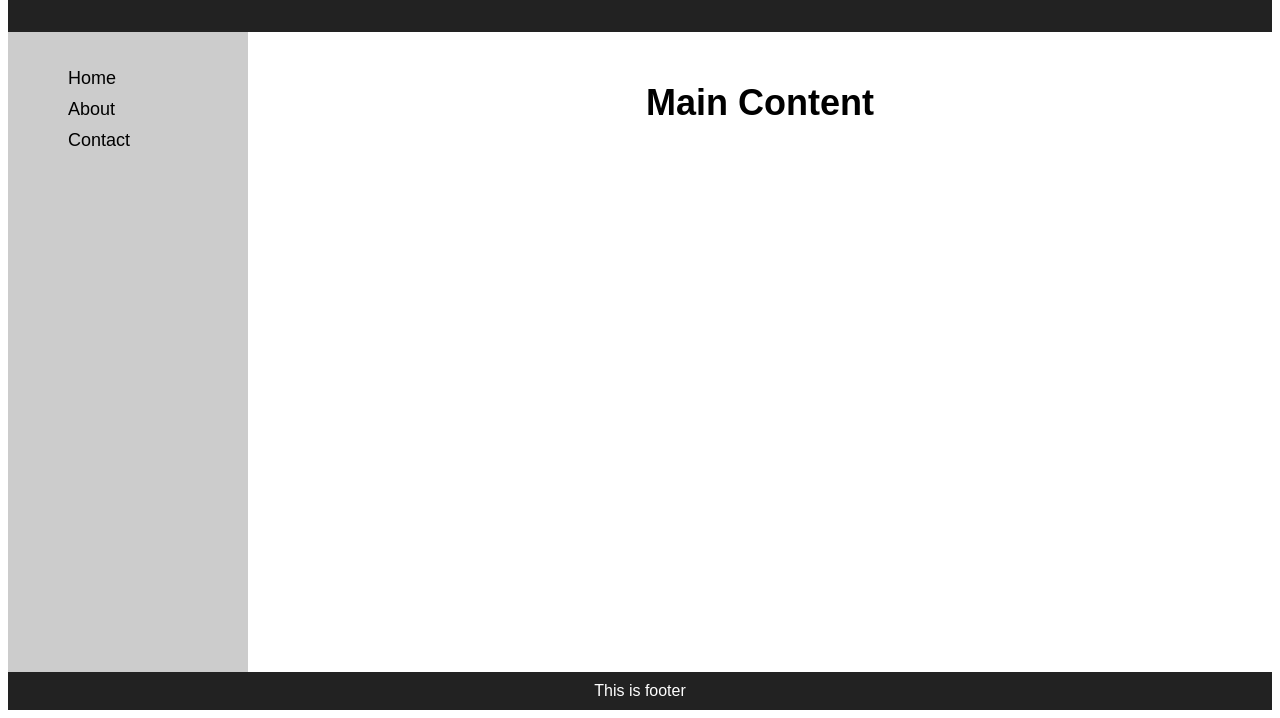
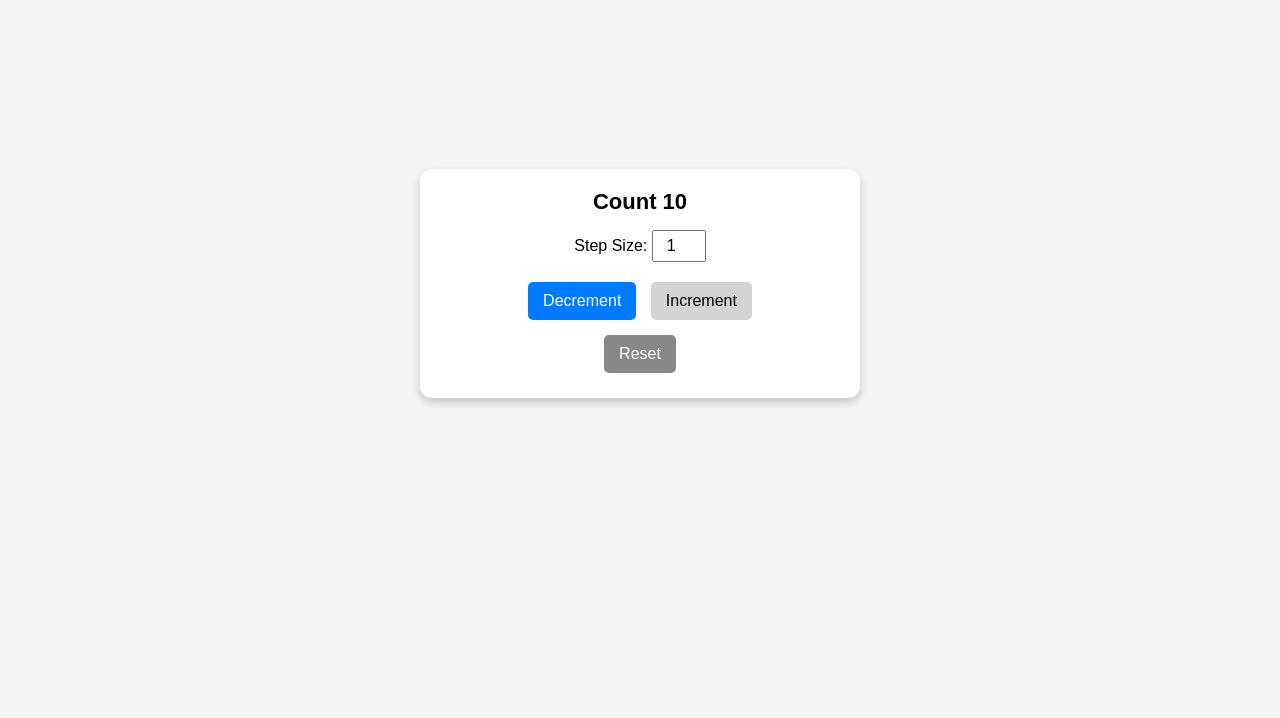
Before and after one commit to Dtoonsv28/WEBTECH, a plain HTML site: page index.html in a window 1280 px wide. Shown: the part 125-843 px from the top of the page. After the commit the page ends 816 px from the top, so only its background shows below. Drawn offline with Linux system fonts and the light colour scheme.

Commit message:
Add files via upload

```diff
--- a/index.html
+++ b/index.html
@@ -1,83 +1,112 @@
 <!DOCTYPE html>
 <html lang="en">
- <Style>
+<head>
+    <meta charset="UTF-8">
+    <meta name="viewport" content="width=device-width, initial-scale=1.0">
+    <title>Counter UI</title>
+    <style>
+        body {
+            display: flex;
+            justify-content: center;
+            align-items: center;
+            height: 100vh;
+            background-color: #f4f4f4;
+            font-family: Arial, sans-serif;
+        }
+        .counter-box {
+            background: white;
+            padding: 20px;
+            border-radius: 12px;
+            box-shadow: 0 4px 8px rgba(0, 0, 0, 0.2);
+            text-align: center;
+            min-width: 400px;
+            min-height:auto;
+        }
+        h2 {
+            margin: 0 0 15px;
+            font-size: 22px;
+        }
+        .step-size {
+            margin-bottom: 15px;
+        }
+        input {
+            width: 40px;
+            text-align: center;
+            padding: 5px;
+            font-size: 16px;
+        }
+        button {
+            padding: 10px 15px;
+            border: none;
+            cursor: pointer;
+            margin: 5px;
+            border-radius: 5px;
+            font-size: 16px;
+            transition: 0.2s;
+        }
+        .decrement {
+            background-color: #007bff;
+            color: white;
+        }
+        .increment {
+            background-color: #d3d3d3;
+        }
+        .reset {
+            background-color: #888;
+            color: white;
+            margin-top: 10px;
+        }
+        button:hover {
+            opacity: 0.8;
+        }
+    </style>
+</head>
+<body>
 
-body {
-    font-family: Arial, sans-serif;
-}
+<div class="counter-box">
+    <h2>Count <span id="count">10</span></h2>
 
-header {
-    background-color: #222;
-    color: white;
-    text-align: center;
-    padding: 15px;
-    font-size: 24px;
-    font-weight: bold;
-}
+    <div class="step-size">
+        <label for="step">Step Size:</label>
+        <input type="number" id="step" value="1" min="1">
+    </div>
 
-.container {
-    display: flex;
-    height: 80vh;
-}
+    <button class="decrement" onclick="decrement()">Decrement</button>
+    <button class="increment" onclick="increment()">Increment</button>
+    <br>
+    <button class="reset" onclick="resetCount()">Reset</button>
+</div>
 
-.sidebar {
-    width: 200px;
-    background-color: #ccc;
-    padding: 20px;
-}
+<script>
+    let count = 10;
+    const minCount = 0; // Prevents negative numbers
 
-.sidebar ul {
-    list-style-type: none;
-}
+    function updateDisplay() {
+        document.getElementById("count").innerText = count;
+    }
 
-.sidebar ul li {
-    margin: 10px 0;
-}
+    function getStepSize() {
+        return Math.max(1, parseInt(document.getElementById("step").value) || 1);
+    }
 
-.sidebar ul li a {
-    text-decoration: none;
-    color: black;
-    font-size: 18px;
-}
+    function increment() {
+        count += getStepSize();
+        updateDisplay();
+    }
 
-.content {
-    flex: 1;
-    padding: 20px;
-    font-size: 24px;
-    font-weight: bold;
-}
+    function decrement() {
+        count = Math.max(minCount, count - getStepSize());
+        updateDisplay();
+    }
 
-footer {
-    background-color: #222;
-    color: white;
-    text-align: center;
-    padding: 10px;
-    font-size: 16px;
-}
-    </style>
-  <head>
-      <meta charset="UTF-8">
-      <meta name="viewport" content="width=device-width, initial-scale=1.0">
-      <title>Document</title>
-<header>
-      <h1>This is Header 22BIT164</h1>
-  </header>
-  <div class="container">
-      <nav class="sidebar">
-          <ul>
-              <li><a href="https://ahduni.edu.in/">Home</a></li>
-              <li><a href="https://ahduni.edu.in/about-ahmedabad/">About</a></li>
-              <li><a href="https://ahduni.edu.in/collaborate-with-us/">Contact</a></li>
-          </ul>
-      </nav>
-      <main class="content">
-          <h2><center>Main Content</center></h2>
-      </main>
-  </div>
-  </body>
-  <footer>
-    <center>
-    This is footer
-    </center>
-  </footer>
+    function resetCount() {
+        count = 10;
+        document.getElementById("step").value = 1;
+        updateDisplay();
+    }
+
+    updateDisplay();
+</script>
+
+</body>
 </html>
```
